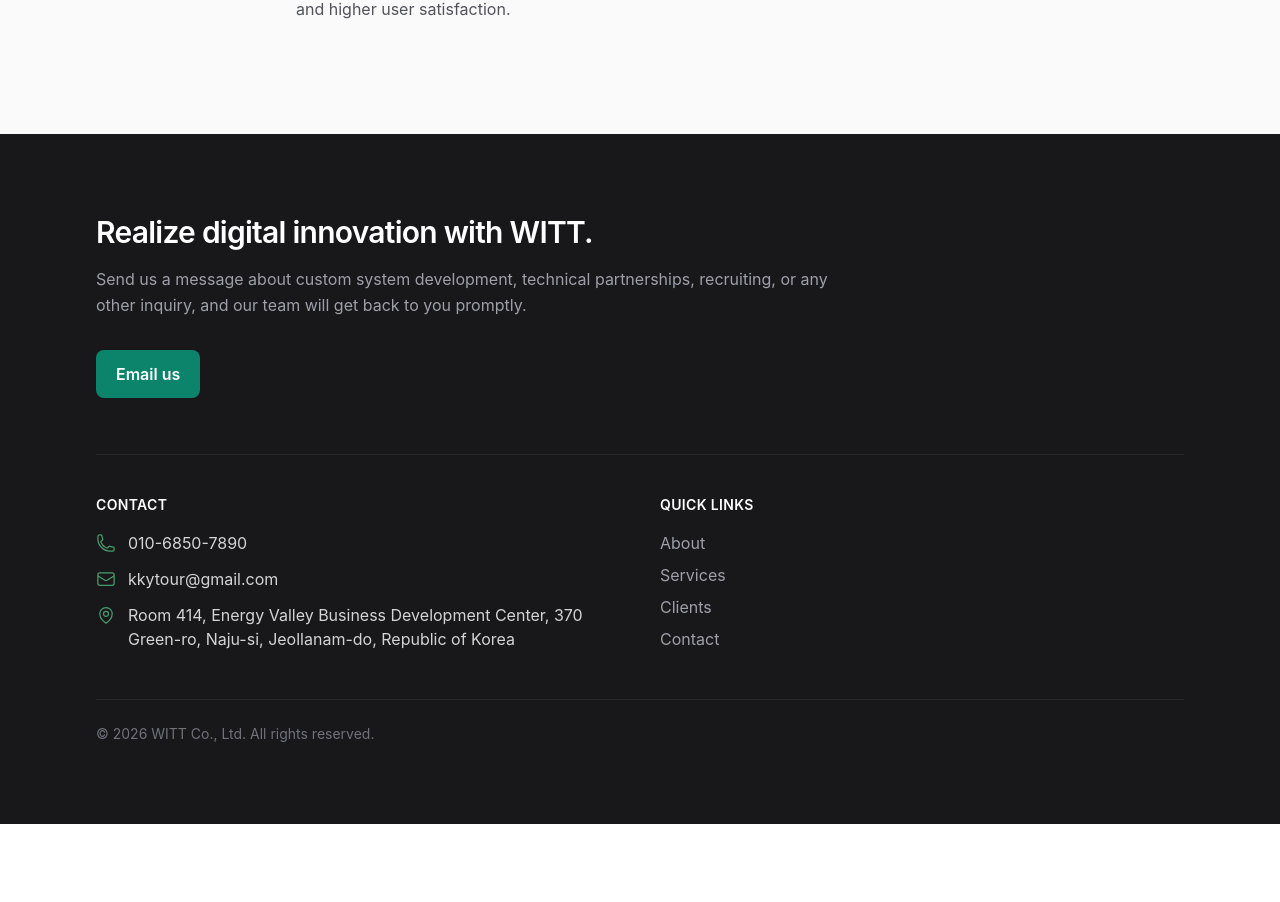
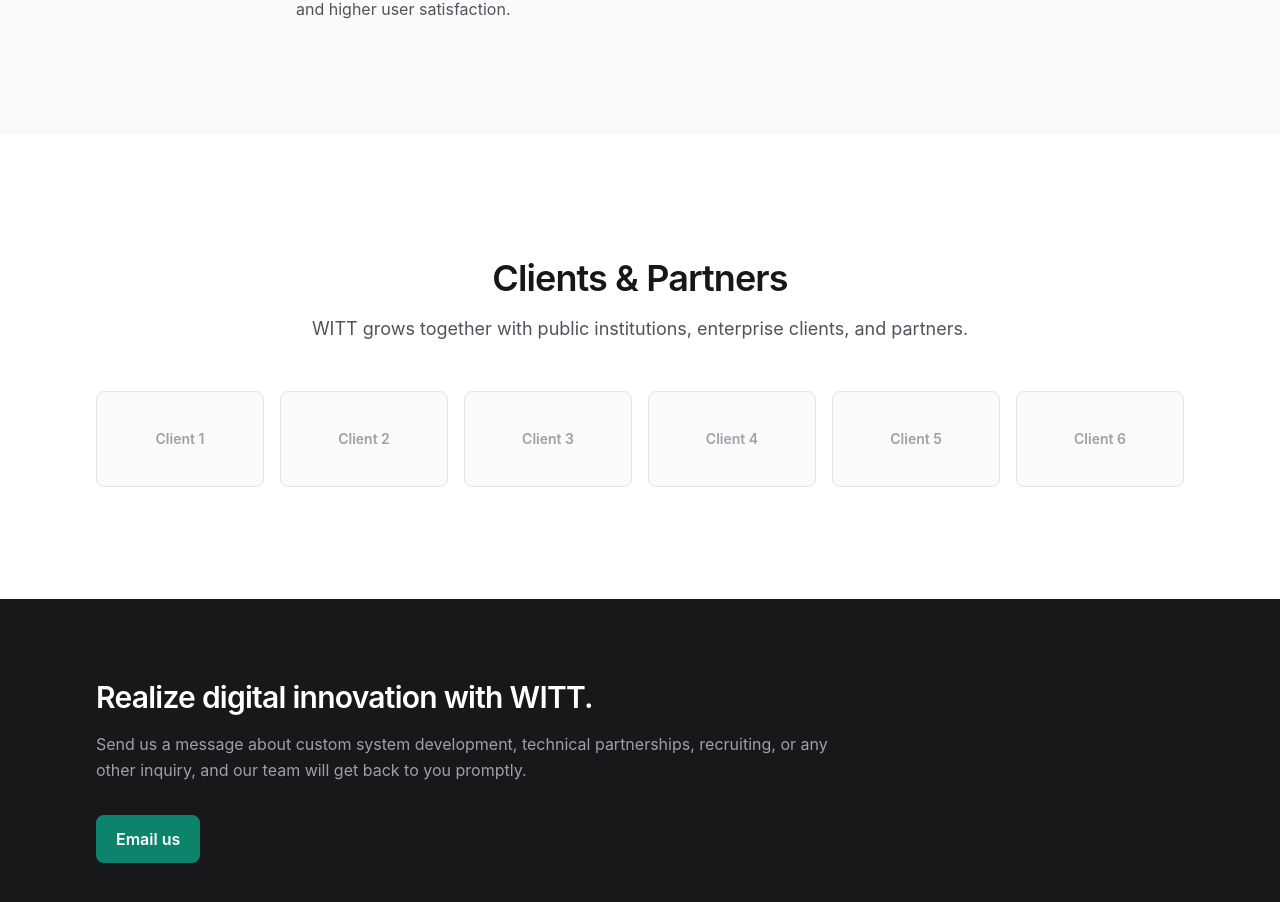
Before and after one commit to witt-company/witt-homepage, a Next.js app: page /en in a window 1280 px wide. Shown: the part 2480-3382 px from the top of the page. Before the commit the page ends 3304 px from the top, so only its background shows below. Built offline with nearby package versions, Linux system fonts and the light colour scheme; a web font is replaced by a local one.

Commit message:
feat: add clients section with placeholder logos

```diff
--- a/src/app/[locale]/page.tsx
+++ b/src/app/[locale]/page.tsx
@@ -1,6 +1,7 @@
 import { notFound } from "next/navigation";
 
 import { About } from "@/components/sections/About";
+import { Clients } from "@/components/sections/Clients";
 import { Hero } from "@/components/sections/Hero";
 import { Services } from "@/components/sections/Services";
 import { hasLocale } from "@/i18n/config";
@@ -20,6 +21,7 @@
       <Hero content={dict.hero} />
       <About content={dict.about} />
       <Services content={dict.services} />
+      <Clients content={dict.clients} />
     </main>
   );
 }
--- /dev/null
+++ b/src/components/sections/Clients.tsx
@@ -0,0 +1,42 @@
+import { Container } from "@/components/ui/Container";
+import { Section } from "@/components/ui/Section";
+import { SectionHeading } from "@/components/ui/SectionHeading";
+import { partners } from "@/data/partners";
+import type { Dictionary } from "@/i18n/types";
+
+type ClientsProps = {
+  content: Dictionary["clients"];
+};
+
+export function Clients({ content }: ClientsProps) {
+  return (
+    <Section id="clients" tone="default">
+      <Container>
+        <SectionHeading
+          title={content.heading}
+          subtitle={content.subtitle}
+          align="center"
+        />
+        <ul className="mt-12 grid grid-cols-2 gap-4 sm:grid-cols-3 lg:grid-cols-6">
+          {partners.map((partner) => (
+            <li
+              key={partner.name}
+              className="flex h-24 items-center justify-center rounded-lg border border-zinc-200 bg-zinc-50 p-4 text-center text-sm font-semibold text-zinc-400"
+            >
+              {partner.logo ? (
+                // eslint-disable-next-line @next/next/no-img-element
+                <img
+                  src={partner.logo}
+                  alt={partner.name}
+                  className="max-h-12 w-auto"
+                />
+              ) : (
+                partner.name
+              )}
+            </li>
+          ))}
+        </ul>
+      </Container>
+    </Section>
+  );
+}
--- /dev/null
+++ b/src/data/partners.ts
@@ -0,0 +1,15 @@
+export type Partner = {
+  name: string;
+  logo?: string; // 예: "/logos/partners/example.svg" (public/ 기준)
+  href?: string;
+};
+
+// placeholder — 실제 고객사 로고를 public/logos/partners/ 에 넣고 아래를 교체
+export const partners: Partner[] = [
+  { name: "Client 1" },
+  { name: "Client 2" },
+  { name: "Client 3" },
+  { name: "Client 4" },
+  { name: "Client 5" },
+  { name: "Client 6" },
+];
```
